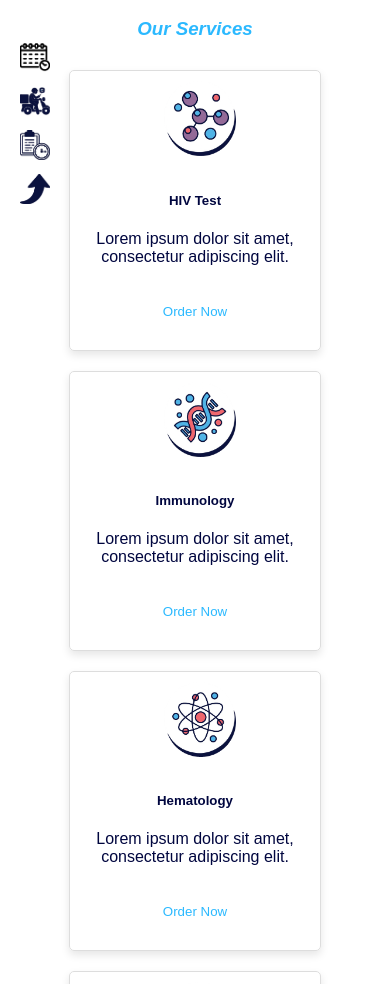
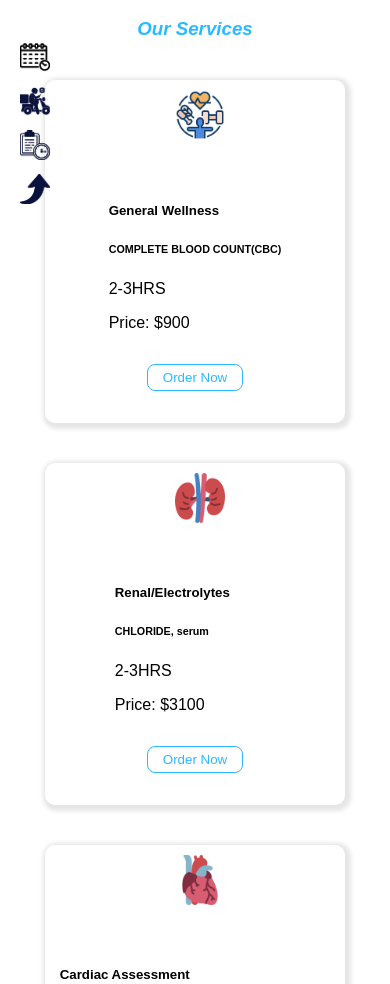
Before and after one commit to ondicho/eumake-labs, a React (Vite) app: page / in a window 390 px wide. Shown: the part 584-1568 px from the top of the page. Built offline with nearby package versions, Linux system fonts and the light colour scheme; a web font is replaced by a local one.

Commit message:
services cards

```diff
--- a/src/assets/css/director.css
+++ b/src/assets/css/director.css
@@ -49,12 +49,12 @@
 }
 
 .director-spotlight p {
-  margin: 10px 0;
+  /* margin: 10px 0; */
   transition: transform 0.3s ease-in-out;
 }
 
 .director-spotlight .view-icon {
-  margin-left: 10px;
+  /* margin-left: 10px; */
   cursor: pointer;
   transition: transform 0.3s ease-in-out;
 }
@@ -85,6 +85,10 @@
   color: white!important;
 }
 
+.date{
+  color: white!important;
+}
+
 @media (max-width: 768px) {
   .testimonials-container {
     flex-direction: column;
--- /dev/null
+++ b/src/assets/css/panel.css
@@ -0,0 +1,76 @@
+
+
+  .panel-service {
+    flex: 0 0 calc(33.33% - 20px); /* Set to 33.33% for three cards per row */
+    display: flex;
+    flex-direction: column;
+    align-items: center;
+    margin: 10px;
+    overflow: hidden;
+    border-radius: 10px;
+    max-width: 300px;
+    box-shadow:  2px 2px 4px 4px rgba(0, 0, 0, 0.1);
+  }
+
+  .panel-service:hover {
+    transform: none;
+    /* background-color: #E5E1EE; */
+  }
+
+  .panel-service-image {
+    width: 100%;
+    height: 100px;
+    /* border: 1px solid #00063f; */
+    border-radius: 8px;
+    overflow: hidden;
+    text-align: center;
+    /* box-shadow: 0 4px 8px rgba(0, 0, 0, 0.1); */
+  }
+
+  .panel-service-read-more{
+    text-align: center;
+    margin: 2rem;
+  }
+  .panel-service-image img {
+    width: 100%;
+    height: 100%;
+    object-fit: cover;
+    border-radius: 8px;
+    overflow: hidden;
+  }
+
+  .service-image{
+    height: 50px!important;
+    width: 50px!important;
+    align-self: center;
+  }
+
+  .pathology-service-body {
+    text-align: center;
+    padding: 15px;
+  }
+
+  .panel-service-btn:hover {
+    background-color: #2bb9ff;
+    border: none;
+    color: white;
+    padding: 5px 15px;
+    border-radius: 8px;
+  }
+
+  .panel-service-btn {
+    background-color: white;
+    border: solid 1px #2bb9ff;
+    color: #2bb9ff;
+    padding: 5px 15px;
+    border-radius: 8px;
+  }
+
+
+  @media (max-width: 768px) {
+    .panel-service {
+      flex: 0 0 calc(80% - 20px);
+      width: 300px;
+      margin: 20px;
+    }
+  }
--- a/src/components/pages/GetTestForm.jsx
+++ b/src/components/pages/GetTestForm.jsx
@@ -4,6 +4,10 @@ import '../../assets/css/services.css';
 import AcknowledgmentModal from './AcknowledgmentModal';
 
 const GetTestForm = ({ activeSection, tests, onSubmit }) => {
+
+  console.log('activeSection:', activeSection);
+  console.log('tests:', tests);
+
   const [formData, setFormData] = useState({
     name: '',
     email: '',
@@ -54,13 +58,14 @@ const GetTestForm = ({ activeSection, tests, onSubmit }) => {
     });
   };
 
-  // Capitalize the first letter of the test section
   const capitalizeFirstLetter = (string) => {
     return string.charAt(0).toUpperCase() + string.slice(1);
   };
 
-  const formTitle = `Book ${capitalizeFirstLetter(activeSection.replace(/([A-Z])/g, ' $1').trim())} Test`;
-
+  // Check if activeSection is a string before using replace method
+  const formTitle = typeof activeSection === 'string'
+    ? `Book ${capitalizeFirstLetter(activeSection.replace(/([A-Z])/g, ' $1').trim())} Test`
+    : '';
   return (
     <div className="get-test-form">
       <form onSubmit={handleSubmit}>
--- a/src/components/pages/Panel.jsx
+++ b/src/components/pages/Panel.jsx
@@ -1,31 +1,69 @@
 import { Link } from 'react-router-dom';
 import '../../assets/css/home.css';
-import test1 from '../../assets/images/test1.png';
-import test2 from '../../assets/images/test2.png';
-import test3 from '../../assets/images/test3.png';
-import test4 from '../../assets/images/test4.png';
-import test5 from '../../assets/images/test5.png';
-
 import React, { useState } from 'react';
 import ServiceModal from "./ServiceModal";
+import ServiceCard from './ServiceCard';
+import wellness from '../../assets/images/health.png';
+import kidney from '../../assets/images/kidney.png';
+import cardiac from '../../assets/images/heart.png';
+import liver from '../../assets/images/liver.png';
 
 const Panel = React.forwardRef((props, ref) => {
+  const [activeSection, setActiveSection] = useState(null);
   const [isServiceModalOpen, setServiceModalOpen] = useState(false);
-  const openServiceModal = () => {
+
+  const openServiceModal = (section) => {
+    const selectedSection = section?.target?.dataset?.section || section;
+    setActiveSection(selectedSection);
     setServiceModalOpen(true);
   };
 
   const closeModals = () => {
+    setActiveSection(null);
     setServiceModalOpen(false);
   };
 
-  const servicesData = [
-    { image: test1, title: "HIV Test", description: "Lorem ipsum dolor sit amet, consectetur adipiscing elit." },
-    { image: test2, title: "Immunology", description: "Lorem ipsum dolor sit amet, consectetur adipiscing elit." },
-    { image: test3, title: "Hematology", description: "Lorem ipsum dolor sit amet, consectetur adipiscing elit." },
-    { image: test4, title: "Thyroid Tests", description: "Lorem ipsum dolor sit amet, consectetur adipiscing elit." },
-    { image: test5, title: "Liver/Pancreas", description: "Lorem ipsum dolor sit amet, consectetur adipiscing elit." },
-  ];
+  const servicesData = {
+    generalWellness: {
+      section: 'General Wellness',
+      tests: [
+        { name: 'COMPLETE BLOOD COUNT(CBC)', duration: '2-3HRS', price: 900 },
+        { name: 'ESR, blood', duration: '2-3HRS', price: 850 },
+        // Add more tests as needed
+      ],
+      image: wellness,
+    },
+    renalElectrolytes: {
+      section: 'Renal/Electrolytes',
+      tests: [
+        { name: 'CHLORIDE, serum', duration: '2-3HRS', price: 3100 },
+        { name: 'CREATINE CLEARANCE', duration: '2-3HRS', price: 6250 },
+        // Add more tests as needed
+      ],
+      image: kidney,
+    },
+    cardiacAssessment: {
+      section: 'Cardiac Assessment',
+      tests: [
+        { name: 'CARDIAC PROFILE(TROPONIN T CKMB CPK TOTAL)', duration: '2-3HRS', price: 1850 },
+        { name: 'CARDIAC TROPONIN T', duration: '2-3HRS', price: 900 },
+        // Add more tests as needed
+      ],
+      image: cardiac,
+    },
+    liverFunctionTest: {
+      section: 'Liver Function Test',
+      tests: [
+        { name: 'ALBUMIN', duration: '2-3HRS', price: 4350 },
+        { name: 'ALT/SGPT, serum', duration: '2-3HRS', price: 850 },
+        // Add more tests as needed
+      ],
+      image: liver,
+    },
+    // Add more sections as needed
+  };
+
+  const selectedTests = servicesData[activeSection]?.tests || [];
 
   return (
     <div ref={ref} className="main-container service-panel">
@@ -33,23 +71,32 @@ const Panel = React.forwardRef((props, ref) => {
         <h3 className="italic-bold">Our Services</h3>
       </div>
       <div className="services">
-        {servicesData.map((service, index) => (
-          <div className="service" key={index}>
-            <div className="service-icon">
-              <img className="service-image" src={service.image} alt="service-image" />
-            </div>
-            <div className="service-description">
-              <h5>{service.title}</h5>
-              <p>{service.description}</p>
-            </div>
-            <div className="service-read-more">
-              <button onClick={openServiceModal}>Order Now</button>
-            </div>
-          </div>
-        ))}
+        {Object.keys(servicesData).map((sectionKey, index) => {
+          const section = servicesData[sectionKey];
+          const firstTest = section.tests[0];
+          const imageSrc = section.image;
+          return (
+            <ServiceCard
+              key={index}
+              section={section.section}
+              testName={firstTest.name}
+              duration={firstTest.duration}
+              price={firstTest.price}
+              image={imageSrc}
+              onClick={openServiceModal}
+            />
+          );
+        })}
       </div>
-      <Link to='services' className="all-services">View All Tests</Link>
-      <ServiceModal isOpen={isServiceModalOpen} onClose={closeModals}/>
+      <Link to='/services' className="all-services">
+        View All Tests
+      </Link>
+      <ServiceModal
+        activeSection={activeSection}
+        tests={selectedTests}
+        isOpen={isServiceModalOpen}
+        onClose={closeModals}
+      />
     </div>
   );
 });
--- /dev/null
+++ b/src/components/pages/ServiceCard.jsx
@@ -0,0 +1,27 @@
+import React from 'react';
+import { Link } from 'react-router-dom';
+import '../../assets/css/panel.css';
+
+const ServiceCard = ({ section, testName, duration, price, image, onClick }) => {
+    return (
+        <div className="panel-service" onClick={() => onClick(section)}>
+            <div className="panel-service-image">
+              <img className="service-image" src={image} alt="service-image" />
+            </div>
+            <div className="panel-service-body">
+                <div className="panel-service-description">
+                    <h5>{section}</h5>
+                    <h6>{testName}</h6>
+                    <p>{duration}</p>
+                    <p>Price: ${price}</p>
+                </div>
+
+                <div className="panel-service-read-more">
+                    <button className='panel-service-btn'>Order Now</button>
+                </div>
+            </div>
+        </div>
+    );
+};
+
+export default ServiceCard;
--- a/src/components/pages/ServiceModal.jsx
+++ b/src/components/pages/ServiceModal.jsx
@@ -1,10 +1,10 @@
 import React, { useState } from 'react';
 import FormInput from '../layouts/FormInput';
+import GetTestForm from './GetTestForm';
 import '../../assets/css/modal.css';
-import close from '../../assets/images/close.png'
+import close from '../../assets/images/close.png';
 
-
-const ServiceModal = ({ isOpen, onClose, title }) => {
+const ServiceModal = ({ isOpen, onClose, title, activeSection, tests }) => {
   const [customerInfo, setCustomerInfo] = useState({
     name: '',
     email: '',
@@ -28,57 +28,21 @@ const ServiceModal = ({ isOpen, onClose, title }) => {
     console.log('Form submitted:', customerInfo);
     onClose(); // Close the modal after submission
   };
+
   return (
     <>
       {isOpen && (
         <div className="appointment-modal">
-                    <h4>Service Modal</h4>
-                    <form className='modal-form' onSubmit={handleSubmit}>
-
-                        <FormInput
-                            label="Name:"
-                            type="text"
-                            name="name"
-                            value={customerInfo.name}
-                            onChange={(value) => handleChange('name', value)}
-                            required
-                        />
-
-                        <FormInput
-                            label="Email:"
-                            type="email"
-                            name="email"
-                            value={customerInfo.email}
-                            onChange={(value) => handleChange('email', value)}
-                            required
-                        />
-                        <FormInput
-                            label='Test:'
-                            type='select' // Assume 'select' is handled in your FormInput
-                            name='test'
-                            value={customerInfo.test}
-                            onChange={(value) => handleChange('test', value)}
-                            required
-                            options={[
-                                'Select Test',
-                                'HIV test',
-                                'Endoscopy',
-                                'Thyroid test',
-                                'Hematology',
-                                'Liver/Pancreas',
-                            ]}
-                        />
-
-                        <button className="modal-submit" type="submit">Submit</button>
-                    </form >
+          <h4>{title}</h4>
+          {/* Utilize GetTestForm */}
+          <GetTestForm activeSection={activeSection} tests={tests} onSubmit={handleSubmit} />
           <div className="modal-close">
             <img className="modal-icon" src={close} alt="close" onClick={onClose} />
-
           </div>
         </div>
       )}
     </>
   );
-}
+};
 
 export default ServiceModal;
```
Also changed, not shown: src/components/pages/CompanyProfile.jsx (+4 -4 lines), src/assets/images/down1.png (added). Lines whose indentation alone changed are shown as unchanged.
